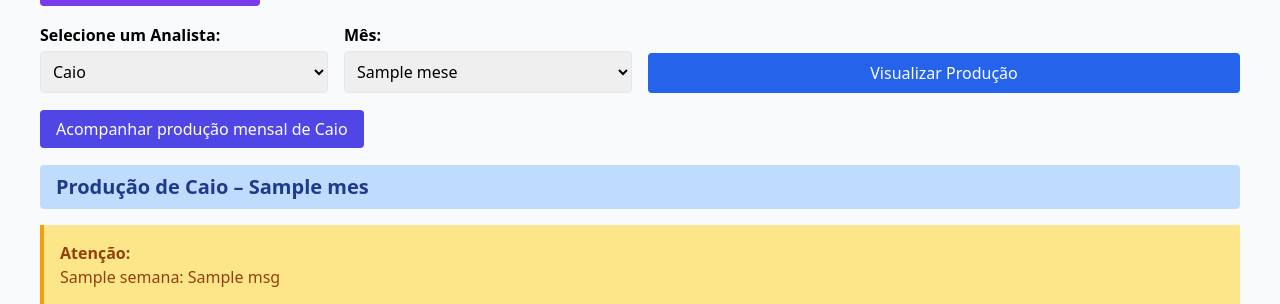
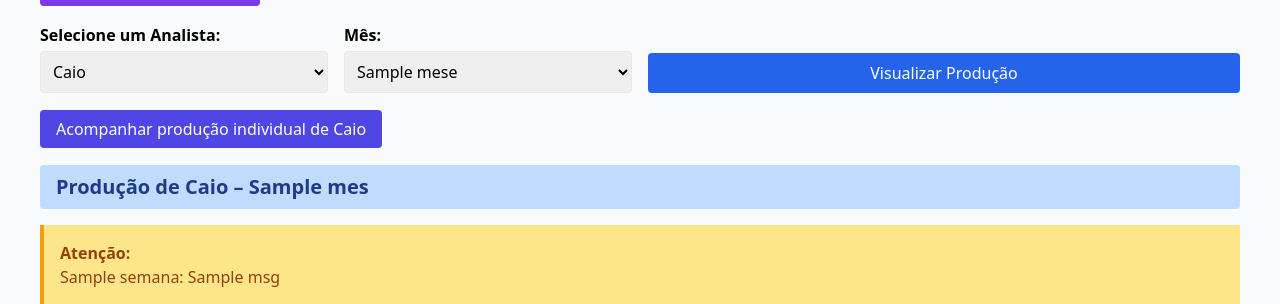
Before and after one commit to albertjr99/sistema_producao, a Flask app: template templates/painel_gerente.html in a window 1280 px wide. Shown: the part 177-481 px from the top of the page. Run offline with Flask 3, Linux system fonts and the light colour scheme; the template is opened without the code that fills it: values that come from a table or form of the project are taken from there, most other values are stand-ins (such as "Sample title", 1, 10 or a date in 2020).

Commit message:
Update painel_gerente.html

```diff
--- a/templates/painel_gerente.html
+++ b/templates/painel_gerente.html
@@ -56,7 +56,7 @@
                         analista_id=usuario_selecionado.id,
                         mes=mes) }}"
        class="bg-indigo-600 text-white px-4 py-2 rounded">
-      Acompanhar produção mensal de {{ usuario_selecionado.nome }}
+      Acompanhar produção individual de {{ usuario_selecionado.nome }}
     </a>
   </div>
   {% endif %}
```
